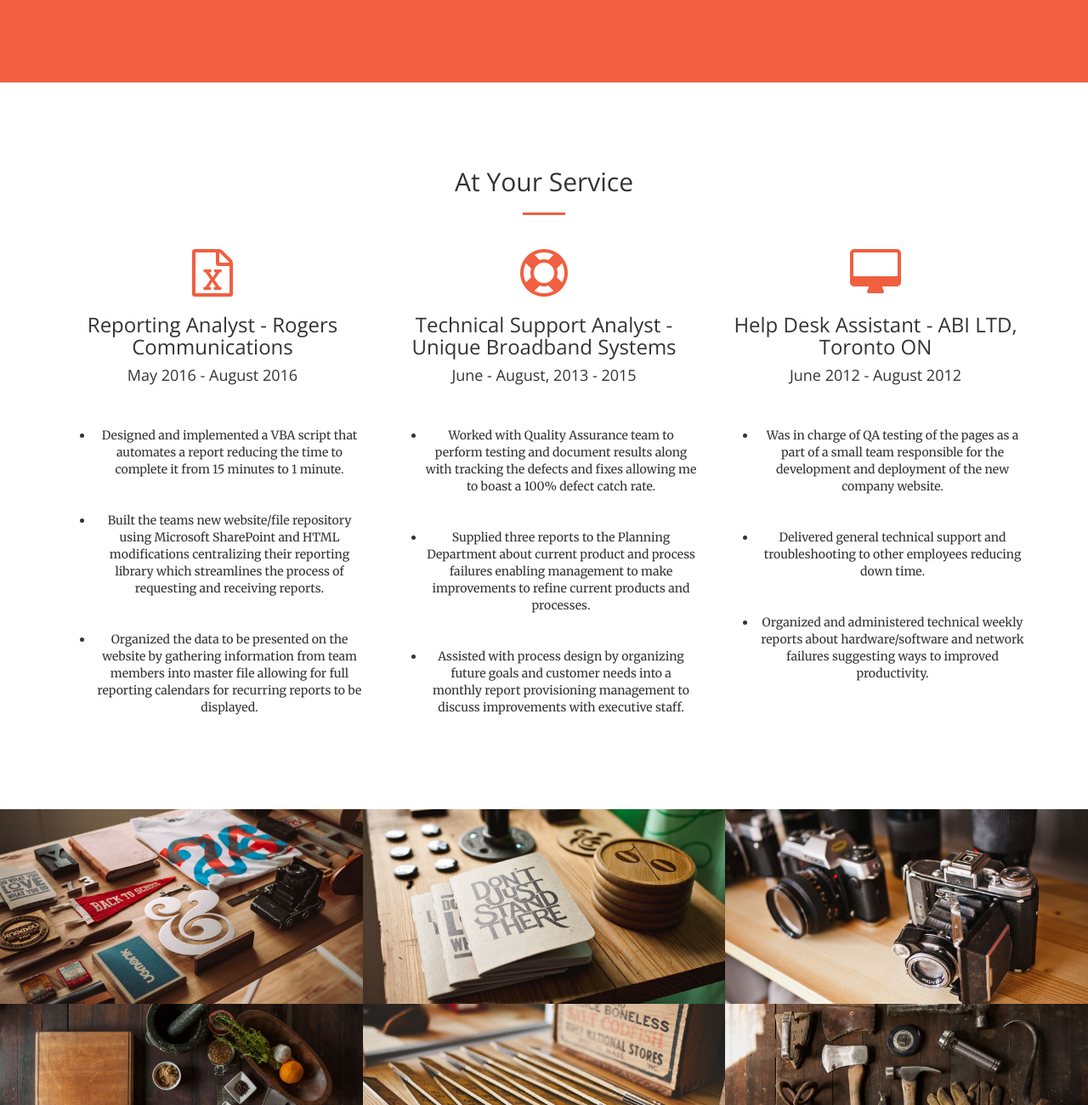
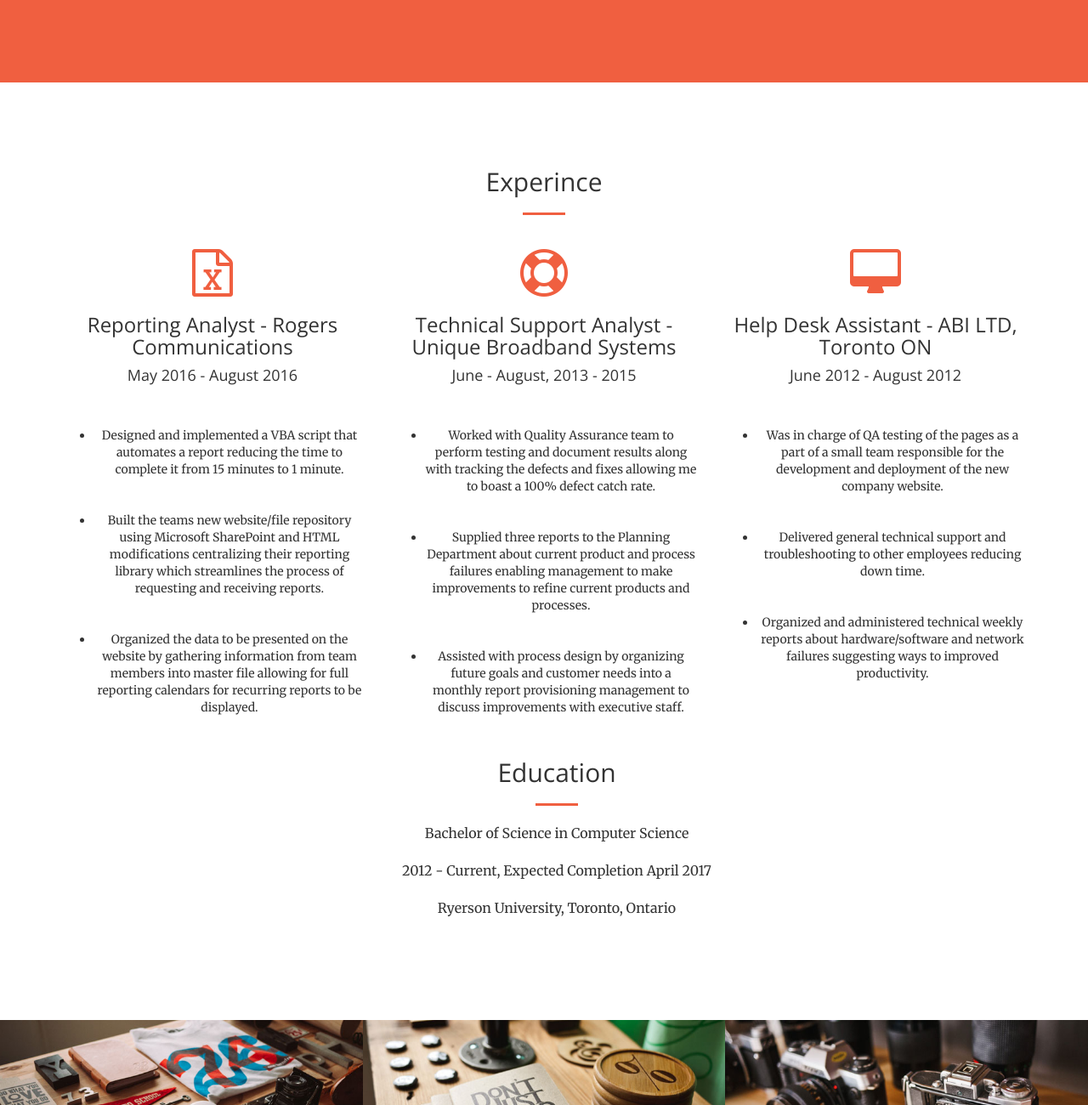
Before and after one commit to mmaxin/mmaxin.github.io, a website: page index.html in a window 1280 px wide. Shown: the part 1435-2735 px from the top of the page at 85% size. Drawn offline with nearby package versions, Linux system fonts and the light colour scheme.

Commit message:
Education added

```diff
--- a/index.html
+++ b/index.html
@@ -138,7 +138,7 @@
         <div class="container">
             <div class="row">
                 <div class="col-lg-12 text-center">
-                    <h2 class="section-heading">At Your Service</h2>
+                    <h2 class="section-heading">Experince</h2>
                     <hr class="primary">
                 </div>
             </div>
@@ -188,6 +188,19 @@
                         </div>
                 </div>
             </div>
+            <div class="container">
+            <div class="row">
+                <div class="col-lg-12 text-center">
+                <br></br>
+                    <h2 class="section-heading">Education</h2>
+                    <hr class="primary">
+                    <p>Bachelor of Science in Computer Science</p>
+                    <p>2012 - Current, Expected Completion April 2017</p>
+                    <p>Ryerson University, Toronto, Ontario</p>
+
+                </div>
+            </div>
+        </div>
         </div>
         <!--
         <p>
```
